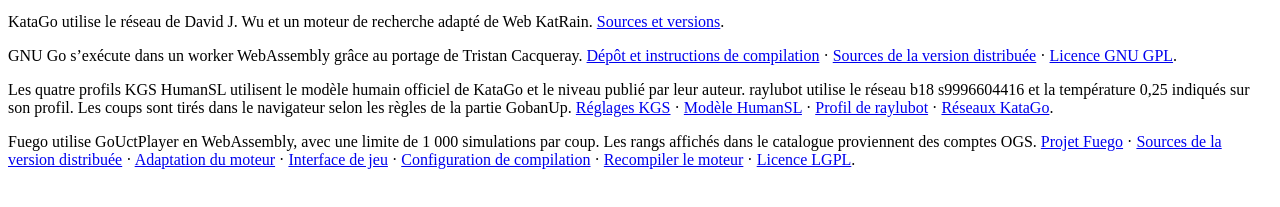
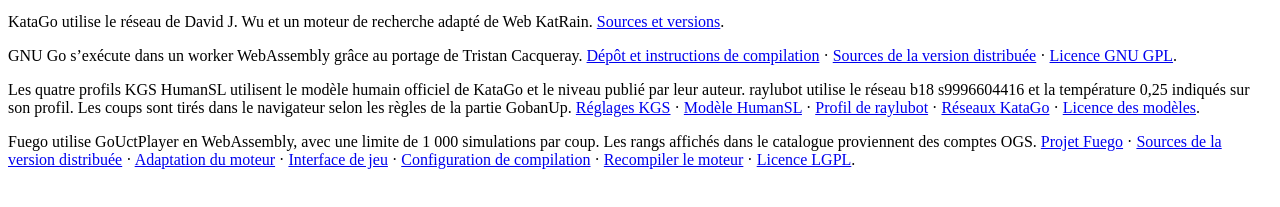
Before and after one commit to galagain/GobanUp, a website: page public/bots/sources.html in a window 1280 px wide. Shown: the part 119-326 px from the top of the page. Drawn offline with Linux system fonts and the light colour scheme.

Commit message:
Include the KataGo neural network license with the opponent models

```diff
--- a/public/bots/sources.html
+++ b/public/bots/sources.html
@@ -3,5 +3,5 @@
 <p>Les profils KaTrain adaptent les stratégies des bots OGS de Sander Land à la politique du réseau KataGo g170-b6c96. Les rangs indiqués sont ceux des profils d’origine. <a href="https://github.com/sanderland/katrain-bots/tree/b6af8ec1c27adb157852c943bf4e41ae096bb693">Réglages OGS</a> · <a href="https://github.com/sanderland/katrain/blob/v1.7.6/katrain/core/ai.py">Stratégies KaTrain 1.7.6</a> · <a href="LICENSE-KaTrain-bots.txt">Licence des profils</a> · <a href="LICENSE-KaTrain.txt">Licence KaTrain</a>.</p>
 <p>KataGo utilise le réseau de David J. Wu et un moteur de recherche adapté de Web KatRain. <a href="../katago/SOURCES.txt">Sources et versions</a>.</p>
 <p>GNU Go s’exécute dans un worker WebAssembly grâce au portage de Tristan Cacqueray. <a href="https://github.com/TristanCacqueray/wasm-gnugo">Dépôt et instructions de compilation</a> · <a href="gnugo/source.tar.gz" download>Sources de la version distribuée</a> · <a href="LICENSE-GNU-Go.txt">Licence GNU GPL</a>.</p>
-<p>Les quatre profils KGS HumanSL utilisent le modèle humain officiel de KataGo et le niveau publié par leur auteur. raylubot utilise le réseau b18 s9996604416 et la température 0,25 indiqués sur son profil. Les coups sont tirés dans le navigateur selon les règles de la partie GobanUp. <a href="https://github.com/djma/kata-humanlike-ogs">Réglages KGS</a> · <a href="https://github.com/lightvector/KataGo/releases/tag/v1.15.0">Modèle HumanSL</a> · <a href="https://online-go.com/player/811208">Profil de raylubot</a> · <a href="https://katagotraining.org/network/kata1/">Réseaux KataGo</a>.</p>
+<p>Les quatre profils KGS HumanSL utilisent le modèle humain officiel de KataGo et le niveau publié par leur auteur. raylubot utilise le réseau b18 s9996604416 et la température 0,25 indiqués sur son profil. Les coups sont tirés dans le navigateur selon les règles de la partie GobanUp. <a href="https://github.com/djma/kata-humanlike-ogs">Réglages KGS</a> · <a href="https://github.com/lightvector/KataGo/releases/tag/v1.15.0">Modèle HumanSL</a> · <a href="https://online-go.com/player/811208">Profil de raylubot</a> · <a href="https://katagotraining.org/networks/">Réseaux KataGo</a> · <a href="../katago/LICENSE-KataGo-networks.txt">Licence des modèles</a>.</p>
 <p>Fuego utilise GoUctPlayer en WebAssembly, avec une limite de 1 000 simulations par coup. Les rangs affichés dans le catalogue proviennent des comptes OGS. <a href="https://fuego.sourceforge.net/">Projet Fuego</a> · <a href="fuego/source/upstream.tar.gz" download>Sources de la version distribuée</a> · <a href="fuego/source/single-thread.patch">Adaptation du moteur</a> · <a href="fuego/source/fuego.cpp">Interface de jeu</a> · <a href="fuego/source/CMakeLists.txt">Configuration de compilation</a> · <a href="fuego/source/BUILD.txt">Recompiler le moteur</a> · <a href="fuego/source/COPYING.LESSER">Licence LGPL</a>.</p></main></html>
```
Also changed, not shown: public/katago/LICENSE-KataGo-networks.txt (added).
